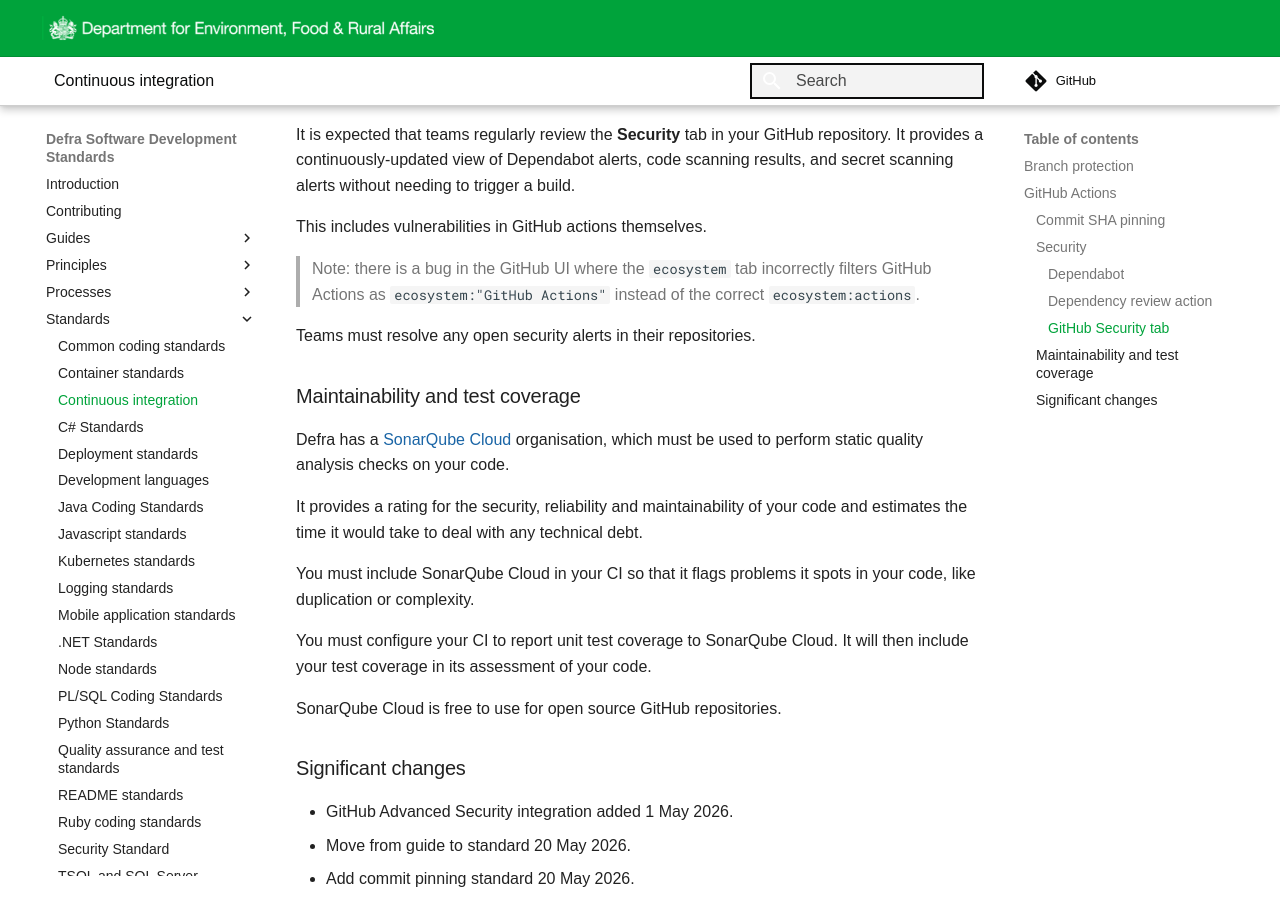
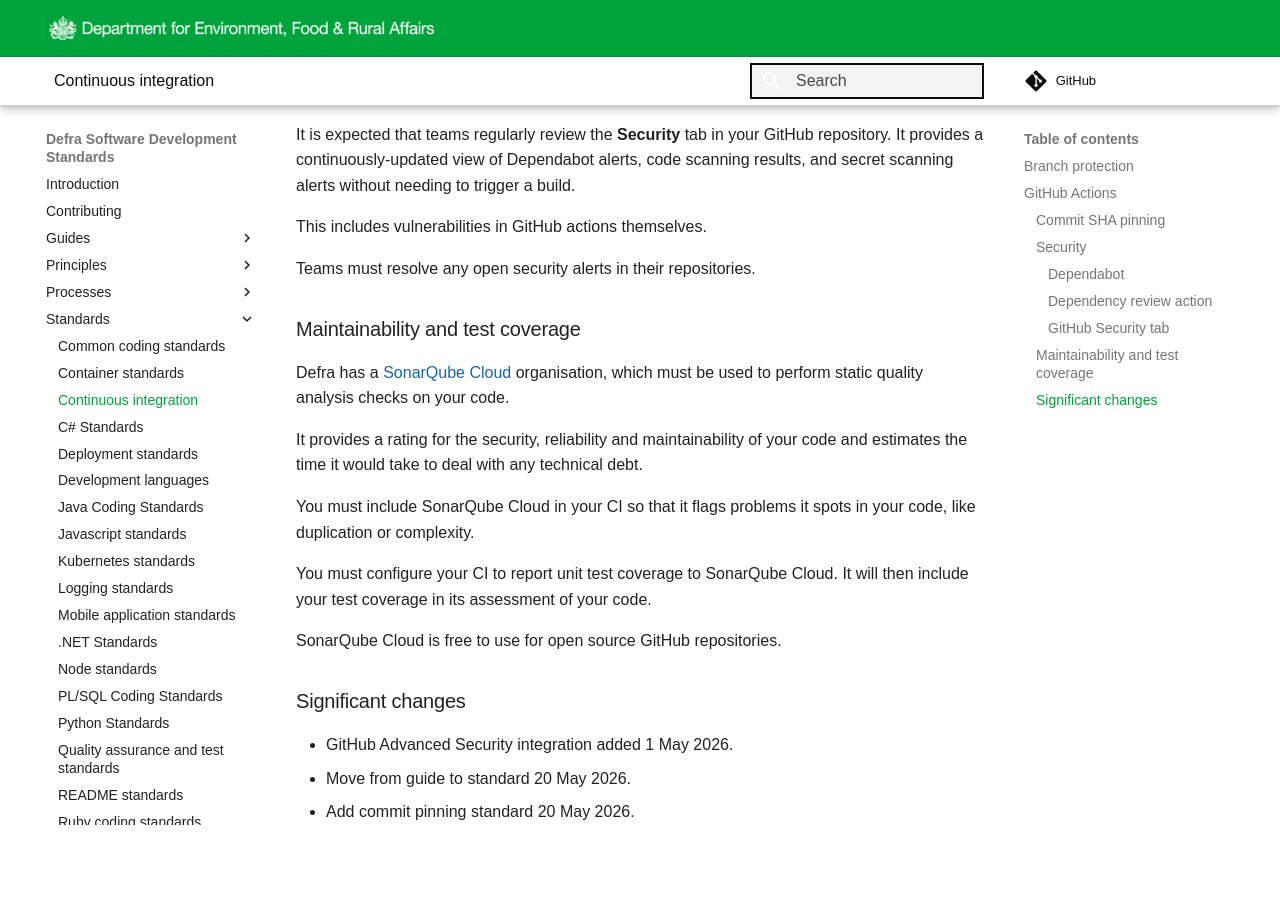
Before and after one commit to DEFRA/software-development-standards, an MkDocs documentation site: the page built from docs/standards/continuous_integration.md, in a window 1280 px wide and 900 px high, scrolled down 2228 px. Built offline with MkDocs 1.6.1 and Material for MkDocs 9.7.7, drawn with Linux system fonts in a browser that asks for light colours; some web fonts are replaced; comment, search, counter and statistics services are not loaded; after the commit the page ends 3077 px from its top, so only the background shows below that.

Commit message:
Remove defunct workaround (#132)

```diff
--- a/docs/standards/continuous_integration.md
+++ b/docs/standards/continuous_integration.md
@@ -81,8 +81,6 @@ It is expected that teams regularly review the **Security** tab in your GitHub r
 
 This includes vulnerabilities in GitHub actions themselves.
 
-> Note: there is a bug in the GitHub UI where the `ecosystem` tab incorrectly filters GitHub Actions as `ecosystem:"GitHub Actions"` instead of the correct `ecosystem:actions`.
-
 Teams must resolve any open security alerts in their repositories.
 
 ### Maintainability and test coverage
```
